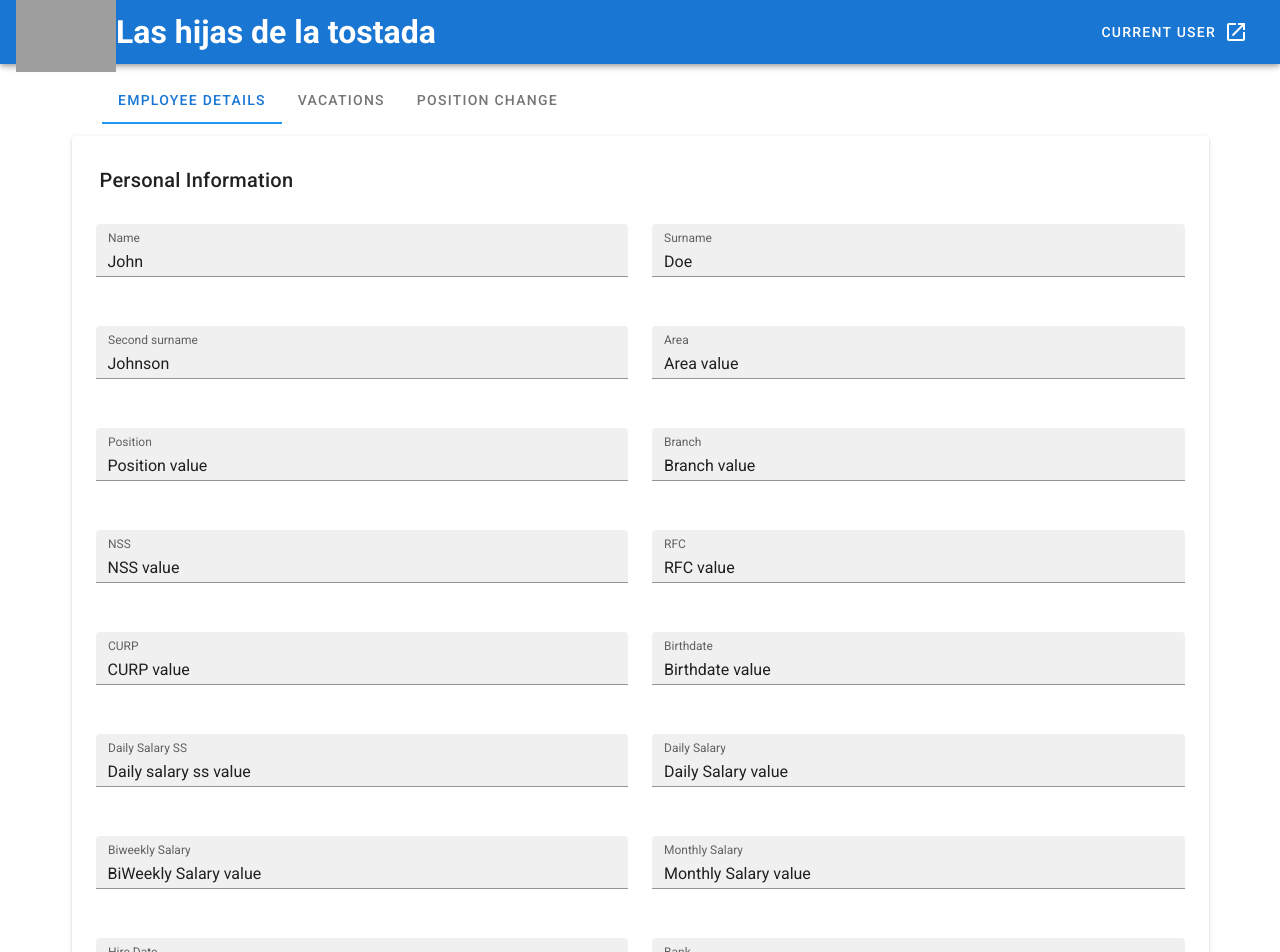
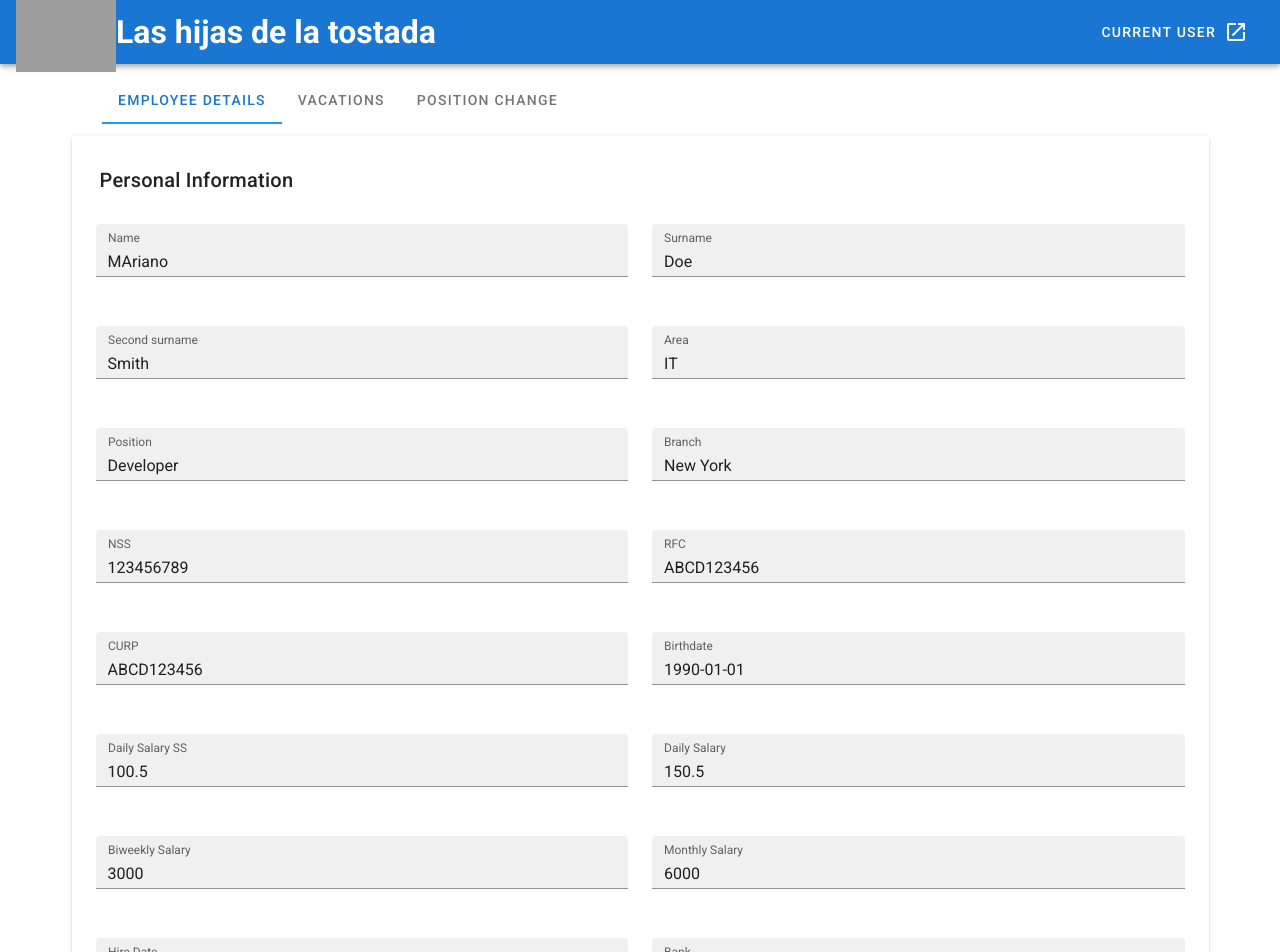
Before and after one commit to ignaciosua/LasHijasDeLaTostada, a Vue app: page /employee-details/1 in a window 1280 px wide. Shown: the top 952 px of the page. Built offline with nearby package versions, Linux system fonts and the light colour scheme; no server answers; grey boxes are pictures that could not be loaded.

Commit message:
Adding APIs to detail view

```diff
--- a/src/components/employee-details/DetailsView.vue
+++ b/src/components/employee-details/DetailsView.vue
@@ -18,11 +18,10 @@
                 :key="index"
               >
                 <v-text-field
-                  :value="field.value"
                   :label="field.label"
-                  @blur="() => editField(field.value)"
-                  v-model="field.value"
-                  v-on:focus="removeReadOnly(field.value)"
+                  @blur="() => editField(employee[field.name])"
+                  v-model="employee[field.name]"
+                  v-on:focus="removeReadOnly(field.name)"
                   filled
                   :readonly="isReadOnly"
                   dense
@@ -41,121 +40,88 @@ import axios from 'axios';
 export default {
   data() {
     return {
+      employee: {},
       isReadOnly: true,
       focusedInput: '',
-      informationFields: {
-        name: {
-          value: 'John',
-          label: 'Name'
-        },
-        surName: {
-          value: 'Doe',
-          label: 'Surname'
-        },
-        secondSurname: {
-          value: 'Johnson',
-          label: 'Second surname'
-        },
-        area: {
-          value: 'Area value',
-          label: 'Area'
-        },
-        position: {
-          value: 'Position value',
-          label: 'Position'
-        },
-        branch: {
-          value: 'Branch value',
-          label: 'Branch'
-        },
-        nss: {
-          value: 'NSS value',
-          label: 'NSS'
-        },
-        rfc: {
-          value: 'RFC value',
-          label: 'RFC'
-        },
-        curp: {
-          value: 'CURP value',
-          label: 'CURP'
-        },
-        birthdate: {
-          value: 'Birthdate value',
-          label: 'Birthdate'
-        },
-        dailySalarySs: {
-          value: 'Daily salary ss value',
-          label: 'Daily Salary SS'
-        },
-        dailySalary: {
-          value: 'Daily Salary value',
-          label: 'Daily Salary'
-        },
-        biweeklySalary: {
-          value: 'BiWeekly Salary value',
-          label: 'Biweekly Salary'
-        },
-        monthlySalary: {
-          value: 'Monthly Salary value',
-          label: 'Monthly Salary'
-        },
-        hireDate: {
-          value: 'Hire Date value',
-          label: 'Hire Date'
-        },
-        bank: {
-          value: 'John',
-          label: 'Bank'
-        },
-        banckAccount: {
-          value: 'John',
-          label: 'Bank Account'
-        },
-        paymentMethod: {
-          value: 'John',
-          label: 'Payment Method'
-        },
-        accountNumber: {
-          value: 'John',
-          label: 'Account Number'
-        },
-        maritalStatus: {
-          value: 'John',
-          label: 'Marital Status'
-        },
-        phoneNumber: {
-          value: 'John',
-          label: 'Phone Number'
-        },
-        email: {
-          value: 'John',
-          label: 'E-mail'
-        },
-      }
+      informationFields: [
+        { label: 'Name', name: 'nombre' },
+        { label: 'Surname', name: 'paterno' },
+        { label: 'Second surname', name: 'materno' },
+        { label: 'Area', name: 'area' },
+        { label: 'Position', name: 'puesto' },
+        { label: 'Branch', name: 'sucursal' },
+        { label: 'NSS', name: 'nss' },
+        { label: 'RFC', name: 'rfc' },
+        { label: 'CURP', name: 'curp' },
+        { label: 'Birthdate', name: 'fechadenacimiento' },
+        { label: 'Daily Salary SS', name: 'sueldodiarioss' },
+        { label: 'Daily Salary', name: 'sueldodiario' },
+        { label: 'Biweekly Salary', name: 'sueldoquincenal' },
+        { label: 'Monthly Salary', name: 'sueldomensual' },
+        { label: 'Hire Date', name: 'fechadeingreso' },
+        { label: 'Bank', name: 'banco' },
+        { label: 'Bank Account', name: 'cuenta' },
+        { label: 'Payment Method', name: 'formadepago' },
+        { label: 'Account Number', name: 'numerodecuenta' },
+        { label: 'Marital Status', name: 'estadocivil' },
+        { label: 'Phone Number', name: 'numerodetelefono' },
+        { label: 'E-mail', name: 'correoelectronico' }
+      ]
     }
   },
   methods: {
-    editField(value) {
-      console.log('this is the new value: ', value)
+    editField() {
+      console.log(this.employee);
+      axios.post('http://localhost:12345/updateEmployee', this.employee)
+      .then(response => {
+        console.log(response.data);
+      })
+      .catch(error => {
+        console.log(error);
+      });
     },
     removeReadOnly(input) {
-      console.log(this.focusedInput, input)
+      console.log(input)
       if (this.focusedInput === input) return;
       this.focusedInput = input;
       this.isReadOnly = false;
     }
   },
-  mounted() {
+  created() {
     console.log(this.$route.params.id);
-    axios.get(`http://localhost:12345/getEmployee/${this.$route.params.id}`)
+    /* axios.get(`http://localhost:12345/getEmployee/${this.$route.params.id}`)
       .then(response => {
         console.log(response.data);
-        this.tempUser = response.data;
+        this.employee = response.data;
       })
       .catch(error => {
         console.log(error);
-      });
+      }); */
+    this.employee = {
+      "_id": "63c7380c87759ea59d0f7ef1",
+      "nombre": "MAriano",
+      "paterno": "Doe",
+      "materno": "Smith",
+      "area": "IT",
+      "puesto": "Developer",
+      "sucursal": "New York",
+      "nss": "123456789",
+      "rfc": "ABCD123456",
+      "curp": "ABCD123456",
+      "fechadenacimiento": "1990-01-01",
+      "sueldodiarioss": 100.50,
+      "sueldodiario": 150.50,
+      "sueldoquincenal": 3000.00,
+      "sueldomensual": 6000.00,
+      "fechadeingreso": "2020-01-01",
+      "banco": "Banco de México",
+      "cuenta": "checking",
+      "formadepago": "efectivo",
+      "numerodecuenta": "123456789",
+      "estadocivil": "soltero",
+      "numerodetelefono": "555-555-5555",
+      "correoelectronico": "johndoe@example.com"
+    };
   },
 }
 </script>
```
Also changed, not shown: 1 other file (tests, documents, lock files or other folders).
